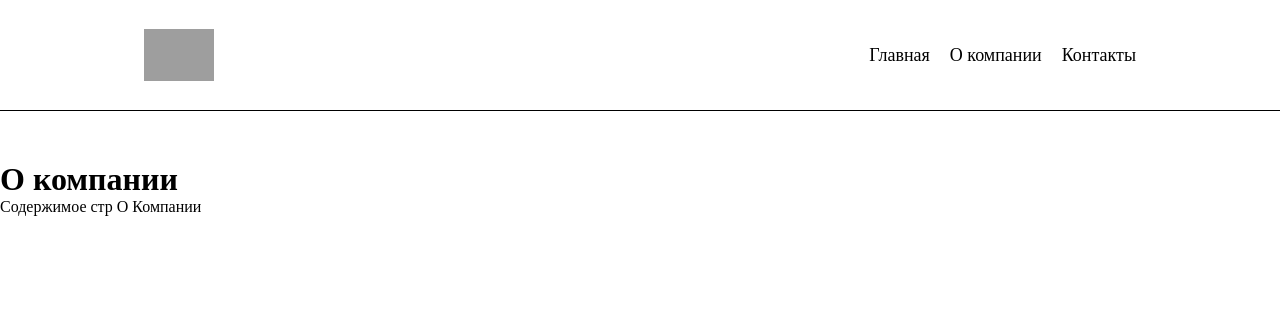
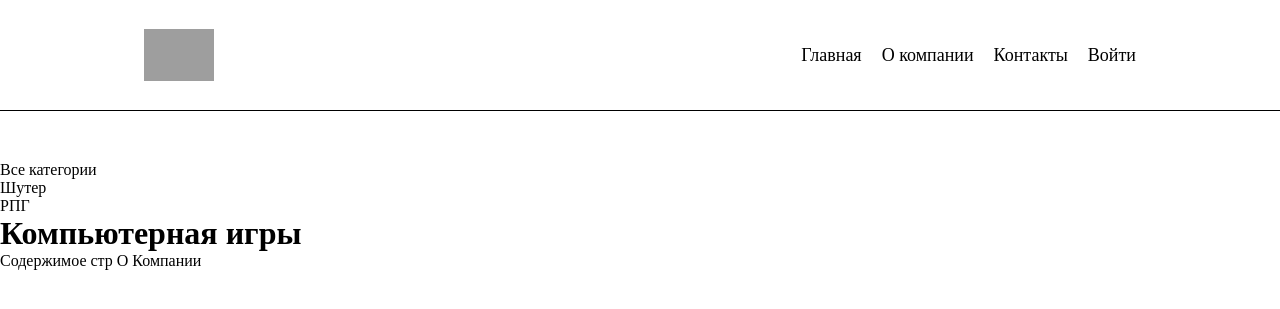
Before and after one commit to sadova-nadezhda/Django, a Django app: page /about/ in a window 1280 px wide. Shown: the top 309 px of the page. Run offline with Django 4.2, Linux system fonts and the light colour scheme; parts of the project's set-up code (start-up, migrations or seed data) failed here and were passed over; grey boxes are pictures that could not be loaded.

Commit message:
update project v20

```diff
--- a/project1/mysite/index/templates/index/base.html
+++ b/project1/mysite/index/templates/index/base.html
@@ -14,14 +14,25 @@
                     <a href="{% url 'home' %}" class="header__logo"><img src="{% static 'index/images/logo.png' %}"></a>
                     <ul class="header__menu menu">
                         {% for item in menu %}
-                        <li class="menu__item"><a href="#">{{ item }}</a></li>
+                        <li class="menu__item"><a href="{% url item.url_name %}">{{ item.title }}</a></li>
                         {% endfor %}
                     </ul>
                 </div>
             </div>
         </header>
     {% endblock %}
-    {% block content %}
+    {% block main %}
+    <main>
+        {% block sidebar %}
+            <ul class="sidebar">
+                <li class="selected">Все категории</li>
+                <li><a>Шутер</a></li>
+                <li><a>РПГ</a></li>
+            </ul>
+        {% endblock %}
+        {% block content %}
+        {% endblock %}
+    </main>
     {% endblock %}
 </body>
 </html>
--- a/project1/mysite/index/templates/index/index.html
+++ b/project1/mysite/index/templates/index/index.html
@@ -13,7 +13,7 @@
                     {{ post.content | linebreaks | truncatewords:50 }}
                     {% endautoescape %}
                 </div>
-                <a href="#" class="posts__link">Подробнее...</a>
+                <a href="{{ post.get_absolute_url }}" class="posts__link">Подробнее...</a>
             </li>
             {% endfor %}
         </ul>
--- a/project1/mysite/index/urls.py
+++ b/project1/mysite/index/urls.py
@@ -2,8 +2,11 @@ from django.urls import path, re_path
 from .views import *
 
 urlpatterns = [
-    path('home/', main, name='home'), # http://127.0.0.1:8000/
+    path('', main, name='home'), # http://127.0.0.1:8000/
     path('about/', about, name='about'),
+    path('contact/', contact, name='contact'),
+    path('login/', login, name='login'),
+    path('post/<int:post_id>/', post, name='post'),
     # path('category/<slug:catid>', category, name='category'), # http://127.0.0.1:8000/category/11/
     # re_path(r'archive/(?P<year>[0-9]{4})/', archive, name='archive'),
 ]
--- a/project1/mysite/index/views.py
+++ b/project1/mysite/index/views.py
@@ -15,12 +15,32 @@ from .models import *
     #     </body>
     # </html>
     # ''')
-menu = ['Главная', 'О компании', 'Контакты']
+menu = [
+    {'title': 'Главная', 'url_name': 'home'},
+    {'title': 'О компании', 'url_name': 'about'},
+    {'title': 'Контакты', 'url_name': 'contact'},
+    {'title': 'Войти', 'url_name': 'login'}
+]
 def main(request):
     posts = Info.objects.all()
-    return render(request, 'index/index.html', {'title':'Компьютерная игры', 'menu': menu, 'posts': posts})
+    context = {
+        'title':'Компьютерная игры',
+        'menu': menu,
+        'posts': posts
+    }
+    return render(request, 'index/index.html', context=context)
 def about(request):
-    return render(request, 'index/about.html', {'title':'О компании', 'menu': menu})
+    context = {
+        'title':'Компьютерная игры',
+        'menu': menu
+    }
+    return render(request, 'index/about.html', context=context)
+def contact(request):
+    return HttpResponse('Обратная связь')
+def login(request):
+    return HttpResponse('Авторизация')
+def post(request, post_id):
+    return HttpResponse(f'пост с id = {post_id}')
 
 # def category(request, catid):
 #     # if request.GET:
```
Also changed, not shown: project1/mysite/index/models.py (+10 -0 lines), project1/mysite/db.sqlite3, project1/mysite/index/migrations/0002_category_info_category.py (added).
